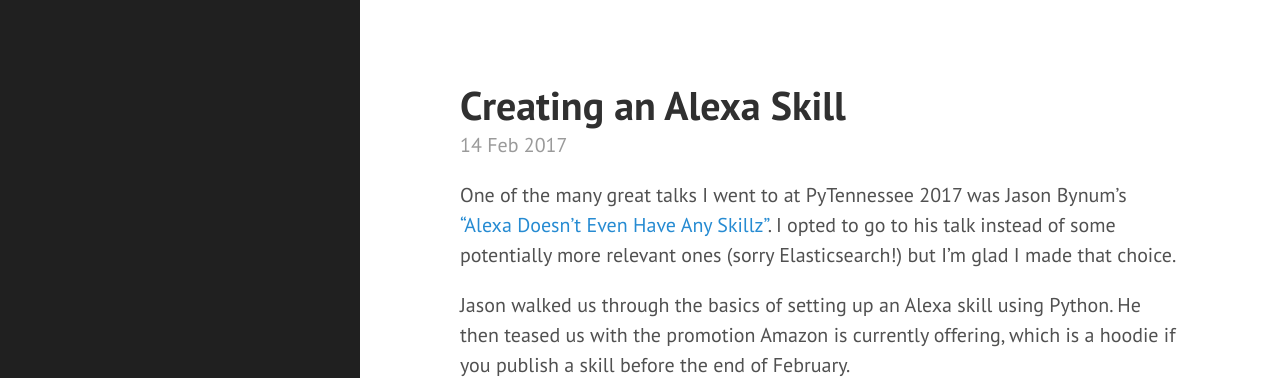
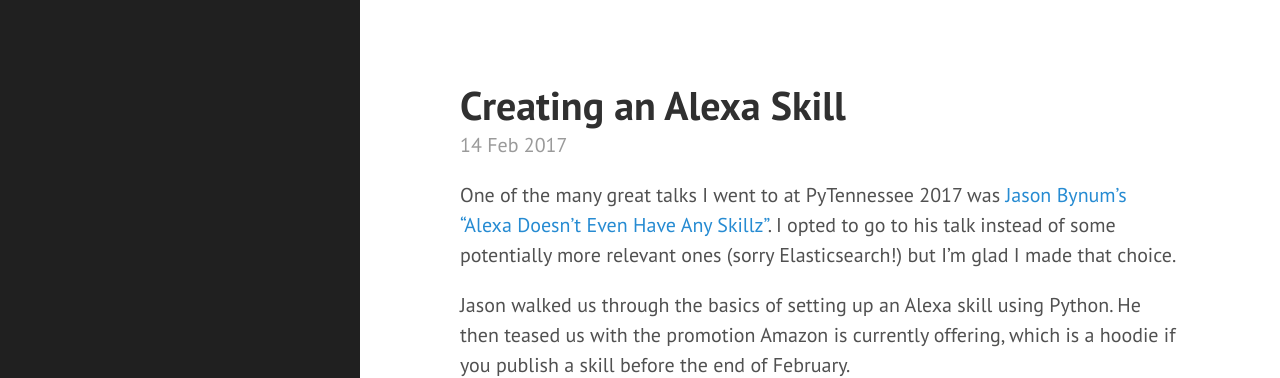
Before and after one commit to tayloramurphy/tayloramurphy.github.io, a Jekyll site: the page built from _posts/2017-02-14-alexa-has-skillz.md, in a window 1280 px wide and 900 px high. Shown: the top 378 px of the window. Built offline with Jekyll 4.4.1, drawn with Linux system fonts in a browser that asks for light colours; part of the change alters nothing that is shown.

```diff
--- a/_posts/2017-02-14-alexa-has-skillz.md
+++ b/_posts/2017-02-14-alexa-has-skillz.md
@@ -4,7 +4,7 @@ title: Creating an Alexa Skill
 layout: post
 permalink: alexagene
 ---
-One of the many great talks I went to at PyTennessee 2017 was Jason Bynum's ["Alexa Doesn't Even Have Any Skillz"](https://www.pytennessee.org/schedule/presentation/151/). I opted to go to his talk instead of some potentially more relevant ones (sorry Elasticsearch!) but I'm glad I made that choice.
+One of the many great talks I went to at PyTennessee 2017 was [Jason Bynum's](https://twitter.com/jasonbynum) ["Alexa Doesn't Even Have Any Skillz"](https://www.pytennessee.org/schedule/presentation/151/). I opted to go to his talk instead of some potentially more relevant ones (sorry Elasticsearch!) but I'm glad I made that choice.
 
 Jason walked us through the basics of setting up an Alexa skill using Python. He then teased us with the promotion Amazon is currently offering, which is a hoodie if you publish a skill before the end of February.
 
```
